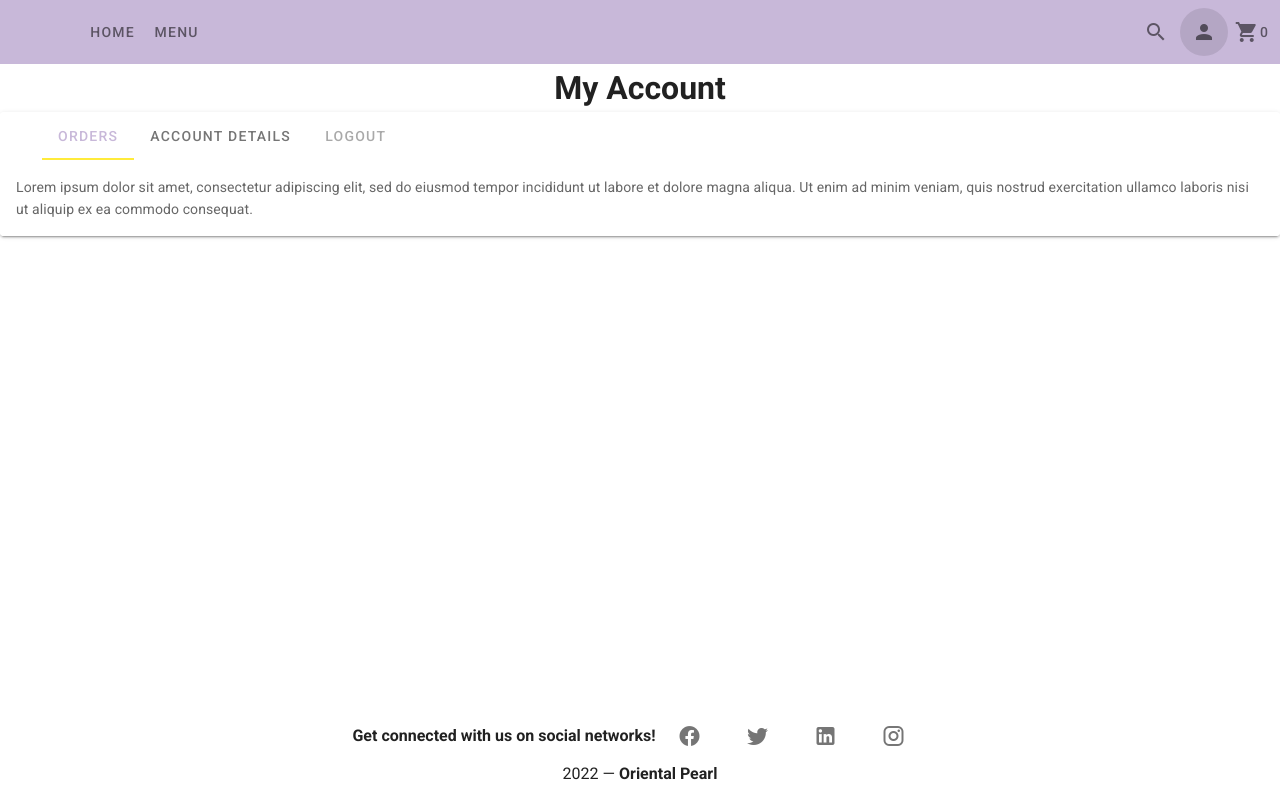
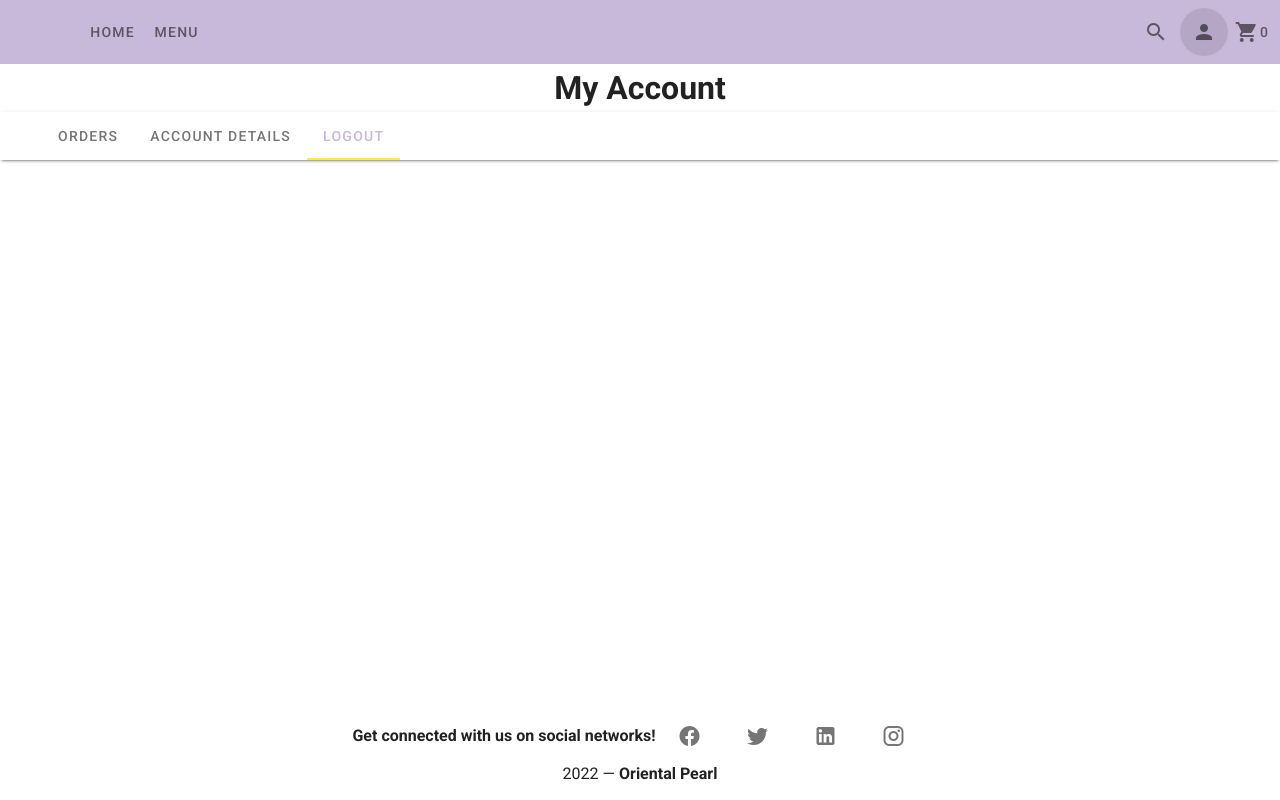
Before and after one commit to f2xiao/vuerestaurant-frontend, a Vue app: page /#/account in a window 1280 px wide. Built offline with nearby package versions, Linux system fonts and the light colour scheme.

Commit message:
Edit Account component

```diff
--- a/src/components/Account.vue
+++ b/src/components/Account.vue
@@ -12,10 +12,8 @@
       >
         {{ item }}
       </v-tab>
-      <v-tab>
-        <v-btn  elevation="0" plain depressed class="pa-0" :ripple="ripple">
-      LOGOUT
-     </v-btn>
+      <v-tab link to="account">
+        LOGOUT
       </v-tab>
     </v-tabs>
 
```
